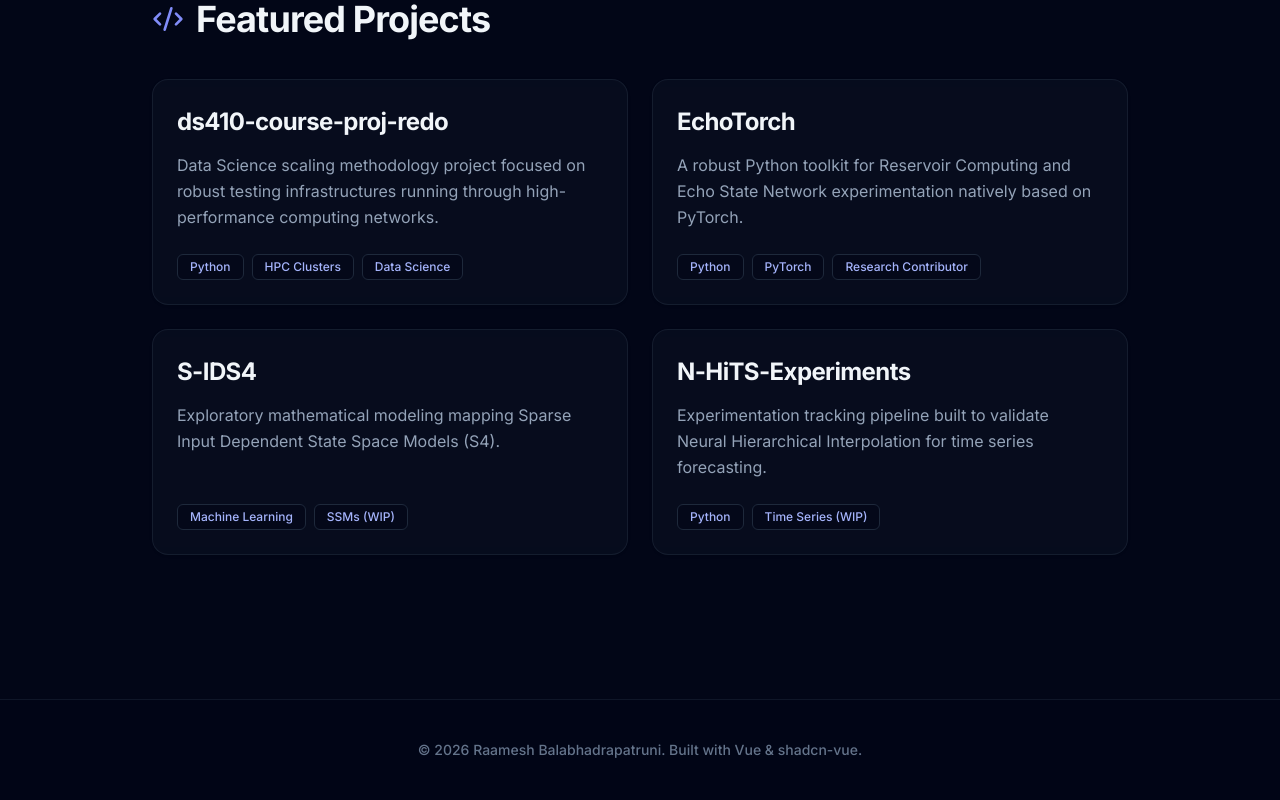
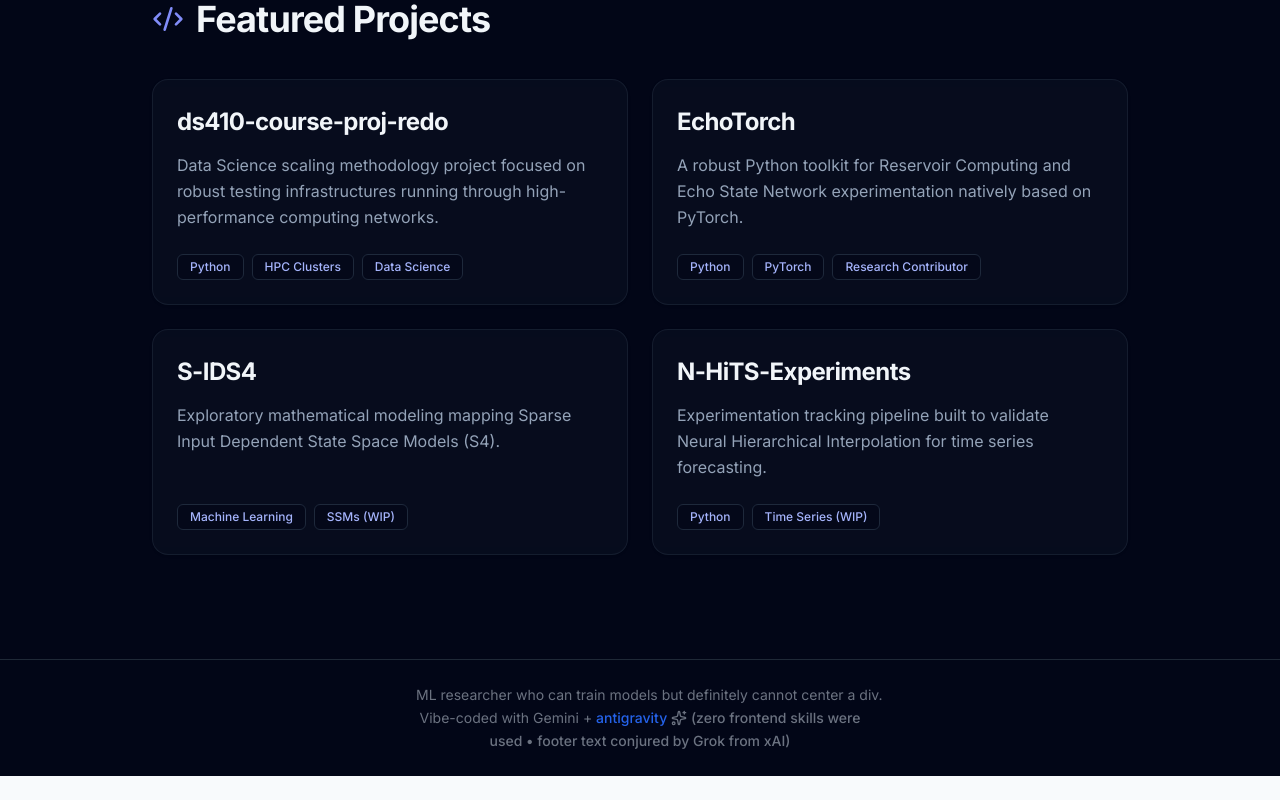
Before and after one commit to RaameshB/Personal-Website, a Vue app: page / in a window 1280 px wide. Shown: the part 723-1523 px from the top of the page. After the commit the page ends 1499 px from the top, so only its background shows below. Built offline with nearby package versions, Linux system fonts and the light colour scheme.

Commit message:
change footer

```diff
--- a/src/App.vue
+++ b/src/App.vue
@@ -5,6 +5,7 @@ import { Button } from '@/components/ui/button';
 import { Card, CardContent, CardDescription, CardFooter, CardHeader, CardTitle } from '@/components/ui/card';
 import { Badge } from '@/components/ui/badge';
 import ProjectsPage from '@/components/ProjectsPage.vue';
+import Footer from '@/components/Footer.vue';
 
 const currentPath = ref(window.location.hash)
 
@@ -163,9 +164,7 @@ const projects = [
       <ProjectsPage />
     </div>
 
-    <footer class="border-t border-slate-800/50 mt-20 py-10 text-center text-slate-500 w-full relative z-10 bg-slate-950/80 backdrop-blur-lg">
-      <p class="text-sm font-medium">© {{ new Date().getFullYear() }} Raamesh Balabhadrapatruni. Built with Vue & shadcn-vue.</p>
-    </footer>
+    <Footer />
   </div>
 </template>
 
--- /dev/null
+++ b/src/components/Footer.vue
@@ -0,0 +1,29 @@
+<template>
+  <footer class="mt-10 py-6 text-center text-sm text-gray-500 dark:text-gray-400 border-t border-gray-800 dark:border-gray-700">
+    <p class="max-w-md mx-auto leading-relaxed">
+    <span class="inline whitespace-nowrap">
+        ML researcher who can train models but definitely cannot center a div.
+    </span><br>
+    Vibe-coded with Gemini +
+    <span class="inline-flex items-center gap-1">
+        <a
+        href="https://antigravity.google/"
+        target="_blank"
+        rel="noopener noreferrer"
+        class="font-medium text-blue-600 dark:text-blue-400 hover:underline"
+        >
+        antigravity
+        </a>
+        <Sparkles class="w-4 h-4" />
+    </span>
+    <span class="font-medium">
+        (zero frontend skills were used • footer text conjured by
+        <a href="https://x.ai" target="_blank" rel="noopener noreferrer" class="hover:underline">Grok from xAI</a>)
+    </span>
+    </p>
+  </footer>
+</template>
+
+<script setup lang="ts">
+import { Sparkles } from 'lucide-vue-next'
+</script>
```
